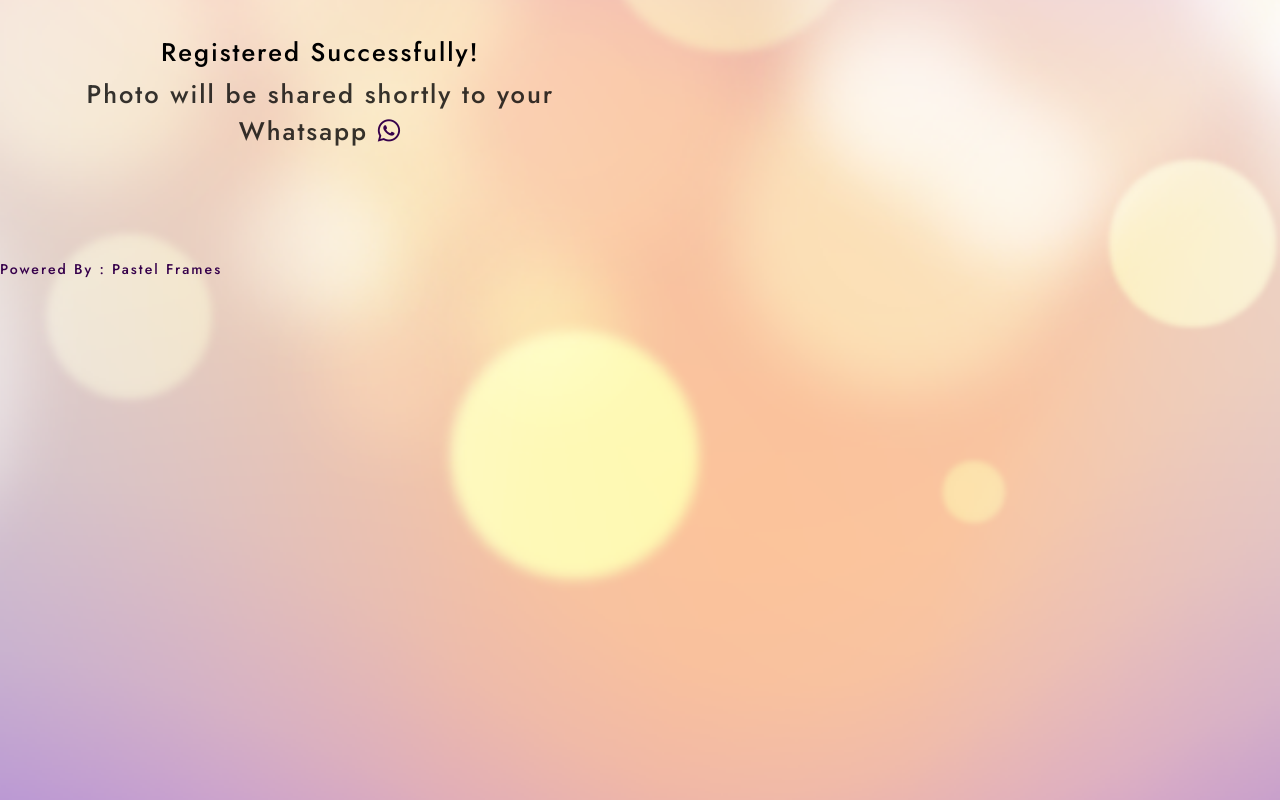
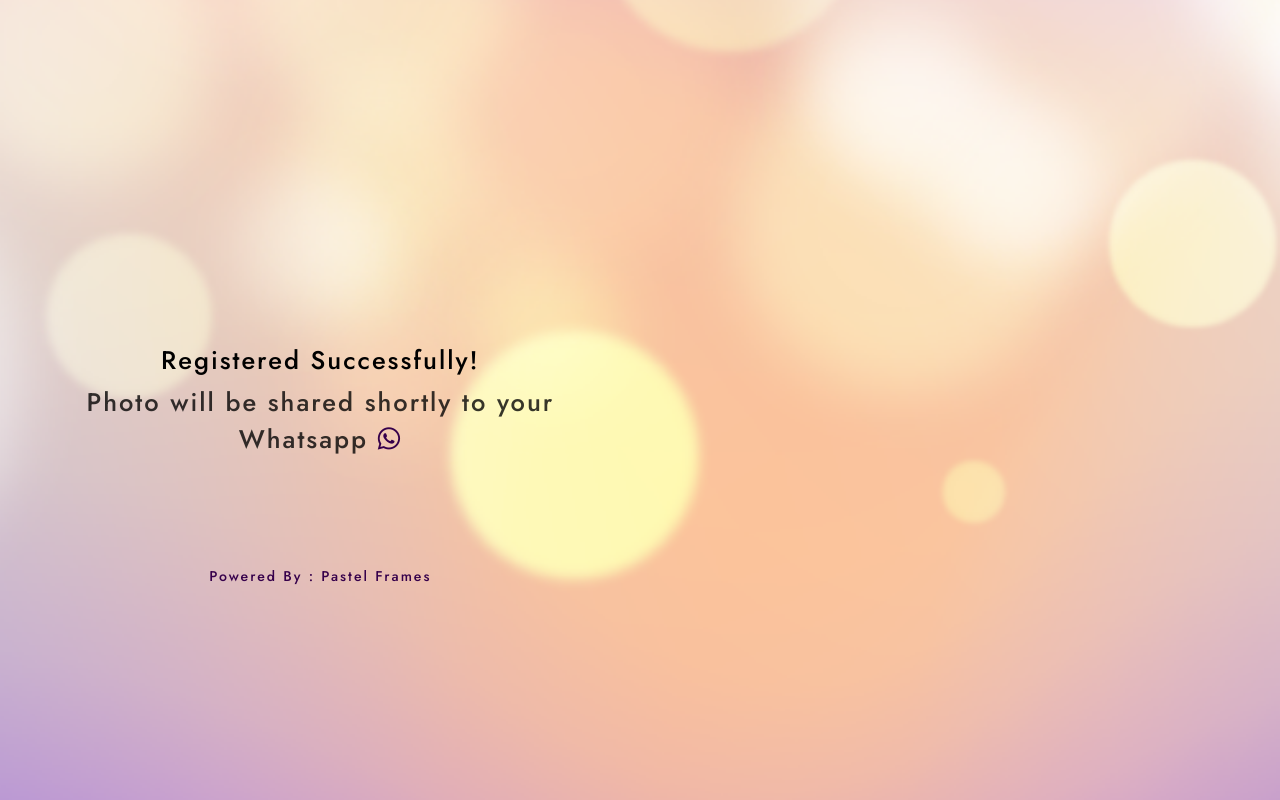
Before and after one commit to database-onyx/registration, a website: page public/success.html in a window 1280 px wide. Drawn offline with nearby package versions, Linux system fonts and the light colour scheme.

Commit message:
alingment

```diff
--- a/public/success.html
+++ b/public/success.html
@@ -22,13 +22,13 @@
 <!-- promotion -->
 <!--         <i class="fa-brands fa-node suc-icon" style=" color: #36004b;"></i> -->
     </section>
-    <section class="tx_main">
+    <section class="tx_main" style="padding-top: 50% !important;">
         <div class="text_div">
             <h2 style="font-weight: 100;margin-bottom: 1%">Registered Successfully!</h2>
             <h2 style="font-weight: 100;margin-top: 0%;color: #000000c9;">Photo will be shared shortly to your Whatsapp <i class="fa-brands fa-whatsapp" style=" color: #36004b;"></i></h2>
         </div>
     </section>
-    <h5 style="font-weight:300;test-align:center;color:#36004b">Powered By : <span href="www.pastelframes.com" >Pastel Frames</span> </h5>
+    <h5 style="font-weight:300;text-align:center;color:#36004b">Powered By : <span href="www.pastelframes.com" >Pastel Frames</span> </h5>
 
     <script src="https://cdnjs.cloudflare.com/ajax/libs/gsap/3.12.2/gsap.min.js" integrity="sha512-16esztaSRplJROstbIIdwX3N97V1+pZvV33ABoG1H2OyTttBxEGkTsoIVsiP1iaTtM8b3+hu2kB6pQ4Clr5yug==" crossorigin="anonymous" referrerpolicy="no-referrer"></script>
 
```
